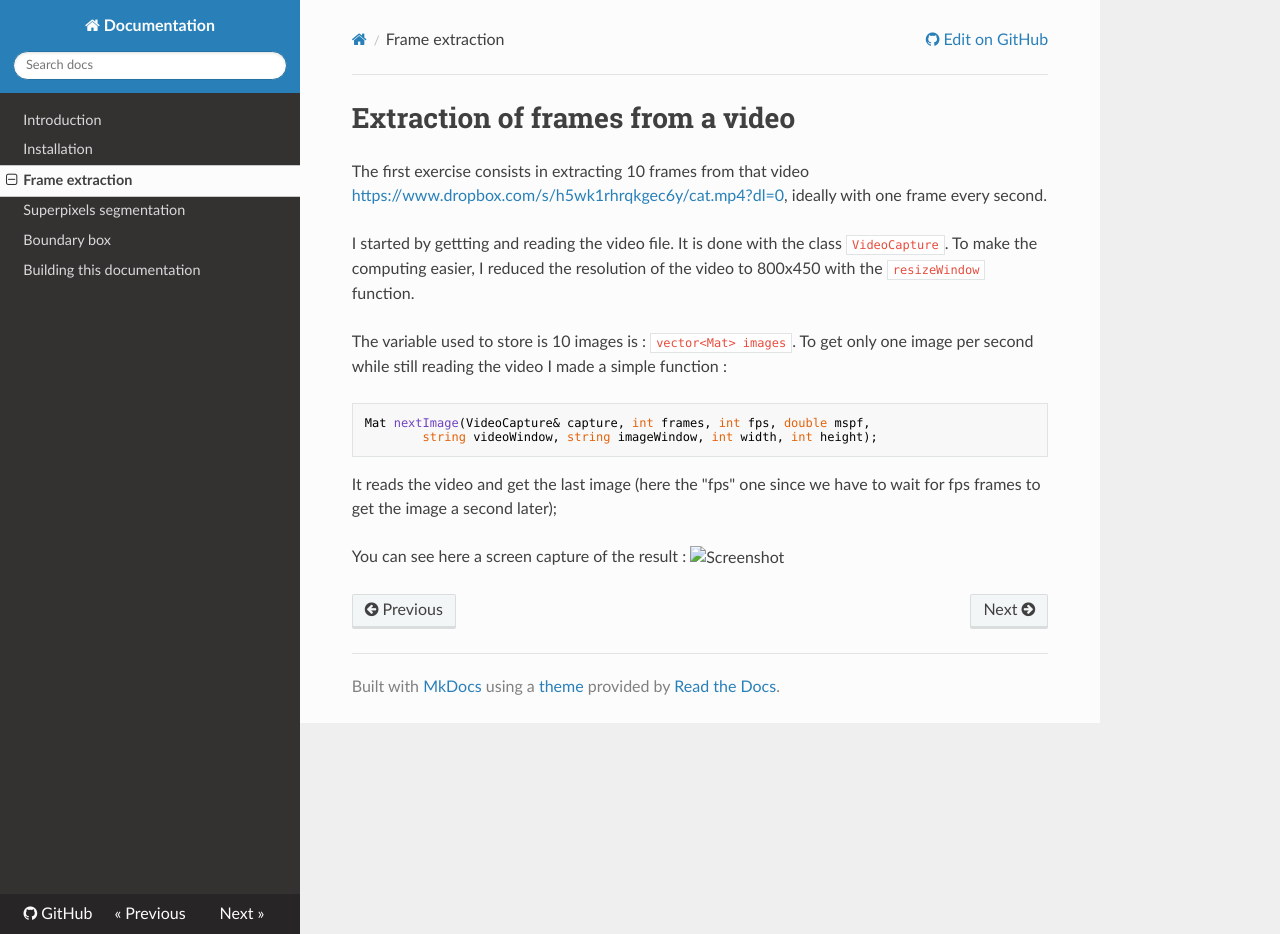
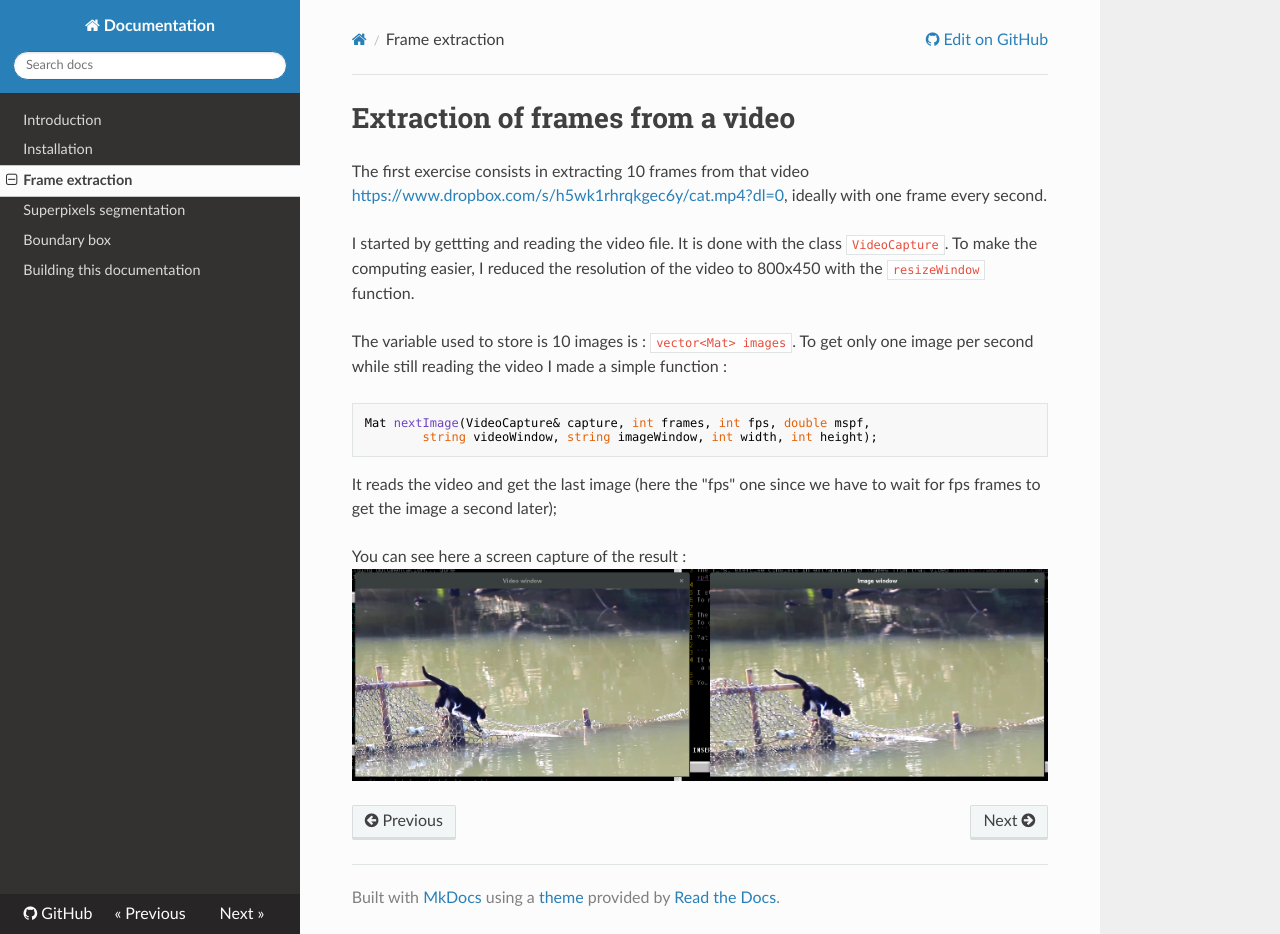
Before and after one commit to mpizenberg-archived/Singapore_interview, an MkDocs documentation site: the page built from documentation/docs/extraction.md, in a window 1280 px wide and 934 px high. Built offline with MkDocs 1.6.1, drawn with Linux system fonts in a browser that asks for light colours; nearby versions of some CDN libraries; old or Windows-style settings are respelled for this version of MkDocs.

Commit message:
DOC : updated extraction bis

```diff
--- a/documentation/docs/extraction.md
+++ b/documentation/docs/extraction.md
@@ -14,4 +14,4 @@ Mat nextImage(VideoCapture& capture, int frames, int fps, double mspf,
 It reads the video and get the last image (here the "fps" one since we have to wait for fps frames to get the image a second later);
 
 You can see here a screen capture of the result :
-![Screenshot](../img/extraction.png)
+![Screenshot](img/extraction.png)
```
Also changed, not shown: documentation/docs/img/extraction.png (renamed from documentation/img/extraction.png).
